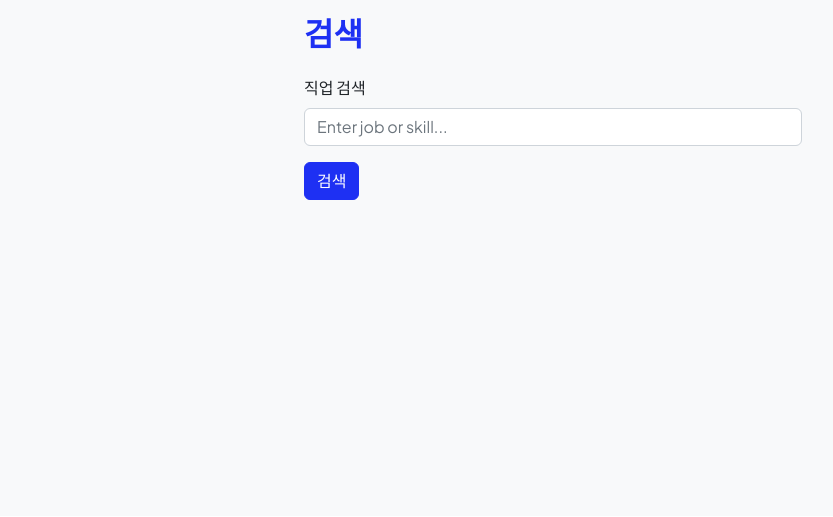
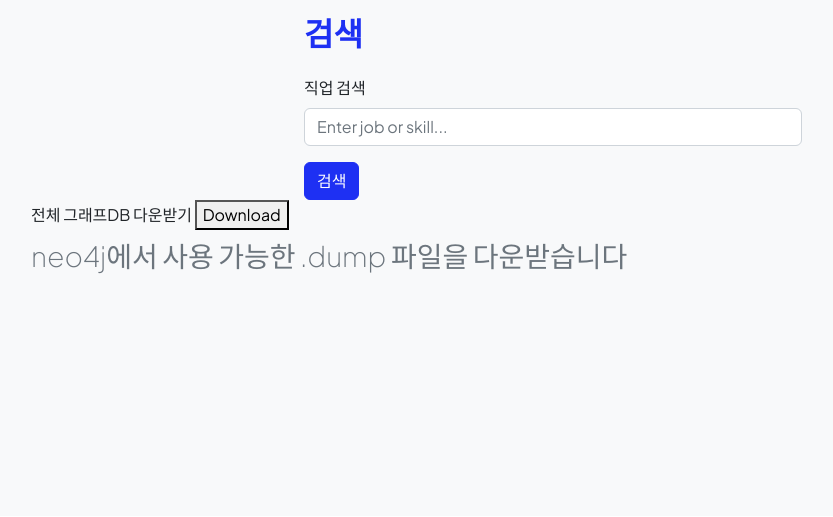
Before and after one commit to merjunemong/CPR-web, a Django app: page /viewdb/ in a window 1280 px wide. Shown: the part 212-729 px from the top of the page, without its empty margins (87-920 px from the left). Run offline with Django 5.2, Linux system fonts and the light colour scheme; some libraries are stand-ins or nearby versions.

Commit message:
modified:   mainapp/apps.py 	modified:   mainapp/templates/viewdb.html 	modified:   mainapp/urls.py 	modified:   mainapp/views.py

```diff
--- a/mainapp/apps.py
+++ b/mainapp/apps.py
@@ -1,7 +1,7 @@
 from django.apps import AppConfig
 from apscheduler.schedulers.background import BackgroundScheduler
 from django.apps import AppConfig
-from mainapp.functions.CPR_GraphDB import backup_data
+from mainapp.views import dump_neo4j_db
 
 class MainappConfig(AppConfig):
     default_auto_field = 'django.db.models.BigAutoField'
@@ -10,5 +10,5 @@ class MainappConfig(AppConfig):
     def ready(self):
         scheduler = BackgroundScheduler()
         # 매일 자정마다 DB 덤프 실행
-        scheduler.add_job(backup_data, 'cron', hour=14, minute=20)
+        scheduler.add_job(dump_neo4j_db, 'cron', hour=0, minute=0)
         scheduler.start()
--- a/mainapp/templates/viewdb.html
+++ b/mainapp/templates/viewdb.html
@@ -58,6 +58,9 @@
                         <button type="submit" class="btn btn-primary" onclick="jobSearch()">검색</button>
                     </div>
                 </div>
+                <label for="dumpButton" class="form-label">전체 그래프DB 다운받기</label>
+                <button id="dumpButton">Download</button>
+                <div class="fs-3 fw-light text-muted">neo4j에서 사용 가능한 .dump 파일을 다운받습니다</div>
             </div>
         </main>
         <!-- Footer-->
@@ -100,6 +103,27 @@
                     alert("직업명을 입력해주세요");
                 }
             }
+
+            //다운로드 API 요청
+            document.getElementById("dumpButton").addEventListener("click", function() {
+                fetch("/dump_neo4j_db/", {
+                    method: "POST",
+                    headers: {
+                        "Content-Type": "application/json",
+                    }
+                })
+                .then(response => response.json())
+                .then(data => {
+                    if (data.status === "success") {
+                        window.location.href = data.file_url;
+                    } else {
+                        alert("Error: " + data.message);
+                    }
+                })
+                .catch(error => {
+                    console.error("Error:", error);
+                });
+            });
         </script>
         <!-- Bootstrap core JS-->
         <script src="https://cdn.jsdelivr.net/npm/bootstrap@5.2.3/dist/js/bootstrap.bundle.min.js"></script>
--- a/mainapp/urls.py
+++ b/mainapp/urls.py
@@ -12,4 +12,5 @@ urlpatterns = [
     path('contact/', views.contact, name='contact'),
     path('api/skill/add/', views.add_to_database, name='add_to_database'),
     path('api/skill/delete/', views.delete_from_database, name='delete_from_database'),
+    path('dump_neo4j_db/', views.dump_neo4j_db, name='dump_neo4j_db'),
 ]
--- a/mainapp/views.py
+++ b/mainapp/views.py
@@ -1,9 +1,12 @@
 from django.shortcuts import render, redirect
+from django.http import JsonResponse, FileResponse
 from django.core.files.storage import FileSystemStorage
 from .forms import *
 from .functions.resume_to_skills import getSkillsFromResume
 from .functions.CPR_GraphDB import *
 import json
+import subprocess
+import os
 
 # Create your views here.
 
@@ -66,7 +69,7 @@ def draw_graph(request): # display job-skill graph
     skills = request.session.pop('skills', None)
     return render(request, 'graph/graph.html', {'job_name': job, 'skills': skills})
 
-def graph_extend(request):
+def graph_extend(request): # display extended job-skill graph
     if request.method == 'POST':
         body = json.loads(request.body)
         skill = body.get('skill')
@@ -79,7 +82,7 @@ def graph_extend(request):
     jobs = request.session.pop('jobs', None)
     return render(request, 'graph/graph-extend.html', {'skill': skill, 'jobs': jobs})
 
-def graph_editable(request):
+def graph_editable(request): # display job-skill graph that can editable
     if request.method == 'POST':
         body = json.loads(request.body)
         form = JobForm(body)
@@ -95,7 +98,7 @@ def graph_editable(request):
     skills = request.session.pop('skills', None)
     return render(request, 'graph/graph-editable.html', {'job_name': job, 'skills': skills})
 
-def add_to_database(request):
+def add_to_database(request): # add data api
     if request.method == 'POST':
         body = json.loads(request.body)
         job = body.get('job_name')
@@ -110,7 +113,7 @@ def add_to_database(request):
     skills = request.session.pop('skills', None)
     return render(request, 'graph/graph-editable.html', {'job_name': job, 'skills': skills})
 
-def delete_from_database(request):
+def delete_from_database(request): # delete data api
     if request.method == 'POST':
         body = json.loads(request.body)
         job = body.get('job_name')
@@ -124,3 +127,27 @@ def delete_from_database(request):
     job = request.session.pop('job_name', None)
     skills = request.session.pop('skills', None)
     return render(request, 'graph/graph-editable.html', {'job_name': job, 'skills': skills})
+
+def dump_neo4j_db(request): # dump Neo4j DB
+    if request.method == "POST":
+        try:
+            dump_path = "/var/lib/neo4j/backups/neo4j.dump"
+            command = [
+                "sudo", "-u", "neo4j", "neo4j-admin", "database", "dump",
+                "--overwrite-destination=true", "--to-path=/var/lib/neo4j/backups/", "neo4j"
+            ]
+
+            result = subprocess.run(command, capture_output=True, text=True)
+
+            if result.returncode == 0:
+                if os.path.exists(dump_path):
+                    return JsonResponse({'status': 'success', 'file_url': '/download_neo4j_dump/'})
+                else:
+                    return JsonResponse({'status': 'error', 'message': 'Dump file not found'})
+            else:
+                return JsonResponse({'status': 'error', 'message': result.stderr})
+
+        except Exception as e:
+            return JsonResponse({'status': 'error', 'message': str(e)})
+
+    return JsonResponse({'status': 'invalid_method'}, status=405)
```
